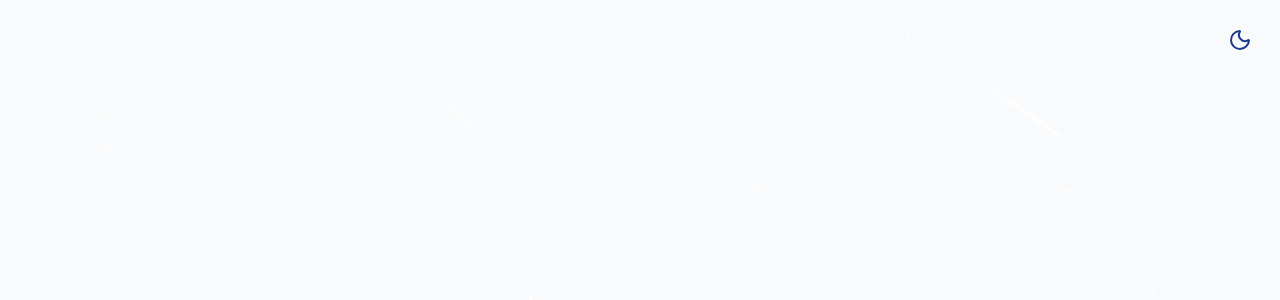
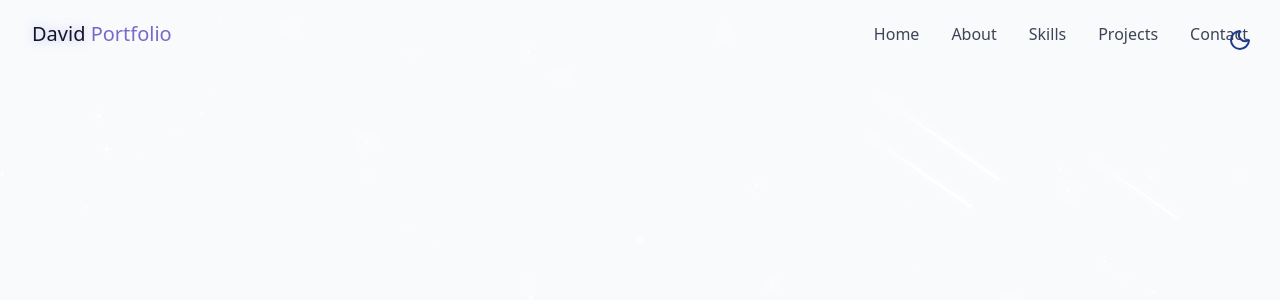
Before and after one commit to zhao0524/personal-react, a React (Vite) app: page /#/ in a window 1280 px wide. Shown: the top 300 px of the page. Built offline with nearby package versions, Linux system fonts and the light colour scheme.

Commit message:
added navbars, initial set up done

```diff
--- /dev/null
+++ b/src/components/Navbar.jsx
@@ -0,0 +1,93 @@
+import { cn } from "@/lib/utils";
+import { useEffect, useState } from "react";
+import { Menu, X } from "lucide-react";
+
+const NavItems = [
+  { name: "Home", href: "#hero" },
+  { name: "About", href: "#about" },
+  { name: "Skills", href: "#skills" },
+  { name: "Projects", href: "#projects" },
+  { name: "Contact", href: "#contact" },
+];
+
+export const Navbar = () => {
+  const [isScrolled, setIsScrolled] = useState(false);
+  const [isMenuOpen, setIsMenuOpen] = useState(false);
+
+  useEffect(() => {
+    const handleScroll = () => {
+      setIsScrolled(window.screenY > 10);
+    };
+
+    window.addEventListener("scroll", handleScroll);
+    return () => {
+      window.removeEventListener("scroll", handleScroll);
+    };
+  }, []);
+
+  return (
+    <nav
+      className={cn(
+        "fixed w-full z-40 transition-all duration-300",
+        isScrolled ? "py-3 bg-background/80 backdeio-blur-md shadow-xs" : "py-5"
+      )}
+    >
+      <div className="container flex items-center justify-between">
+        <a
+          className="text-xl fond0bold text-primary flex items-center"
+          href="#hero"
+        >
+          <span className="relative z-10">
+            <span className="text-glow text-foreground"> David </span> Portfolio
+          </span>
+        </a>
+
+        {/* desktop  */}
+        <div className="hidden md:flex space-x-8">
+          {NavItems.map((item, key) => (
+            <a
+              key={key}
+              href={item.href}
+              className="text-foreground/80 hover:text-primary transition-colors deuration-300"
+            >
+              {item.name}
+            </a>
+          ))}
+        </div>
+
+        {/* mobile */}
+
+        <button
+          onClick={() => setIsMenuOpen((prev) => !prev)}
+          className="md:hidden p-2 text-foreground z-50"
+					aria-label = {isMenuOpen ? "Close menu" : "Open menu"}
+        >
+          {isMenuOpen ? <X size={24} /> : <Menu size={24} />}
+        </button>
+
+        <div
+          className={cn(
+            "fixed inset-0 bg-background/95 backdrop-blur-md z-40 flex flex-col items-center justify-center",
+            "transition-all duration-300 md:hidden",
+            isMenuOpen
+              ? "opacity-100 pointer-events-auto"
+              : "opacity-0 pointer-events-none "
+          )}
+        >
+          <div className="flex flex-col space-y-8 text-xl">
+            {NavItems.map((item, key) => (
+              <a
+                key={key}
+                href={item.href}
+                className="text-foreground/80 hover:text-primary transition-colors deuration-300"
+                onClick={() => setIsMenuOpen(false)}
+              >
+                {item.name}
+              </a>
+            ))}
+          </div>
+        </div>
+      </div>
+    </nav>
+  );
+};
--- a/src/components/ThemeToggle.jsx
+++ b/src/components/ThemeToggle.jsx
@@ -1,6 +1,6 @@
 import { Moon, Sun } from "lucide-react";
 import { useEffect, useState } from "react";
-import { cn } from "../lib/utils"; // Assuming cn is defined in utils.js
+import { cn } from "@/lib/utils";
 
 export const ThemeToggle = () => {
   const [isDarkMode, setIsDarkMode] = useState(false);
@@ -29,14 +29,18 @@
   };
 
   return (
-    <button onClick={toggleTheme} className = {cn("fixed max-sm top-5 right-5 z-50 p-2 rounded-full transition-colors duratio-300",
-			"focus:outline-hididen"
-		)}>
+    <button
+      onClick={toggleTheme}
+      className={cn(
+        "fixed max-sm:hidden top-5 right-5 z-50 p-2 rounded-full transition-colors duration-300",
+        "focus:outlin-hidden"
+      )}
+    >
       {isDarkMode ? (
         <Sun className="h-6 w-6 text-yellow-300" />
       ) : (
         <Moon className="h-6 w-6 text-blue-900" />
-      )}{" "}
+      )}
     </button>
   );
 };
--- a/src/pages/Home.jsx
+++ b/src/pages/Home.jsx
@@ -1,5 +1,6 @@
 import { ThemeToggle } from "../components/Themetoggle";
 import { StarBackground } from "../components/StarBackground";
+import { Navbar } from "../components/Navbar";
 
 export const Home = () => {
   return (
@@ -10,6 +11,7 @@
       <StarBackground />
 
       {/* Navbar */}
+      <Navbar />
 
       {/* main content */}
 
```
